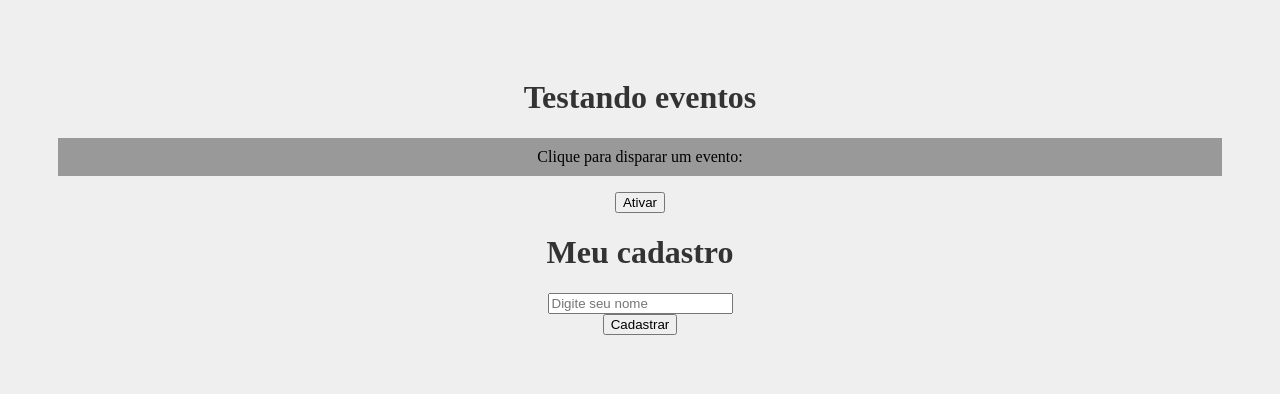
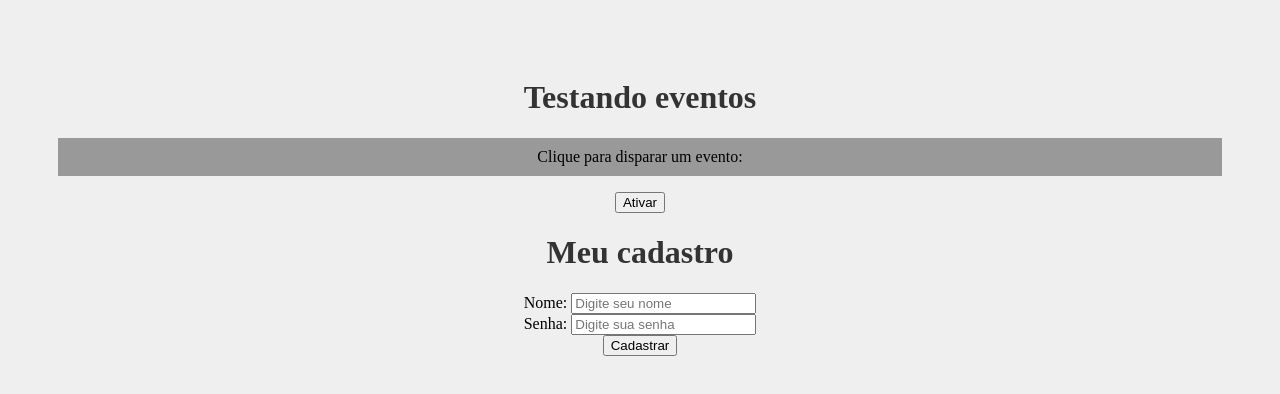
Before and after one commit to wellingtongmota/curso-react, a React (Create React App) app: page / in a window 1280 px wide. Shown: the top 394 px of the page. Built offline with nearby package versions, Linux system fonts and the light colour scheme.

Commit message:
Aula 10 - useState na prática

```diff
--- a/src/componets/Form.js
+++ b/src/componets/Form.js
@@ -1,16 +1,40 @@
+import { useState } from "react"
+
 const Form = () => {
 
   const cadastrarUsuario = (e) => {
     e.preventDefault()
+    console.log(name)
+    console.log(password)
     console.log('Cadastrou o usuário!')
   }
+
+  const [name, setName] = useState()
+  const [password, setPassword] = useState()
 
   return (
     <div>
       <h1>Meu cadastro</h1>
       <form onSubmit={cadastrarUsuario}>
         <div>
-          <input type='text' placeholder='Digite seu nome' />
+          <label htmlFor="name">Nome: </label>
+          <input
+            type='text'
+            id="name"
+            name="name"
+            placeholder="Digite seu nome"
+            onChange={(e) => setName(e.target.value)}
+          />
+        </div>
+        <div>
+          <label htmlFor="password">Senha: </label>
+          <input
+            type="password"
+            id="password"
+            name="password"
+            placeholder="Digite sua senha"
+            onChange={(e) => setPassword(e.target.value)}
+          />
         </div>
         <div>
           <input type='submit' value='Cadastrar' />
```
